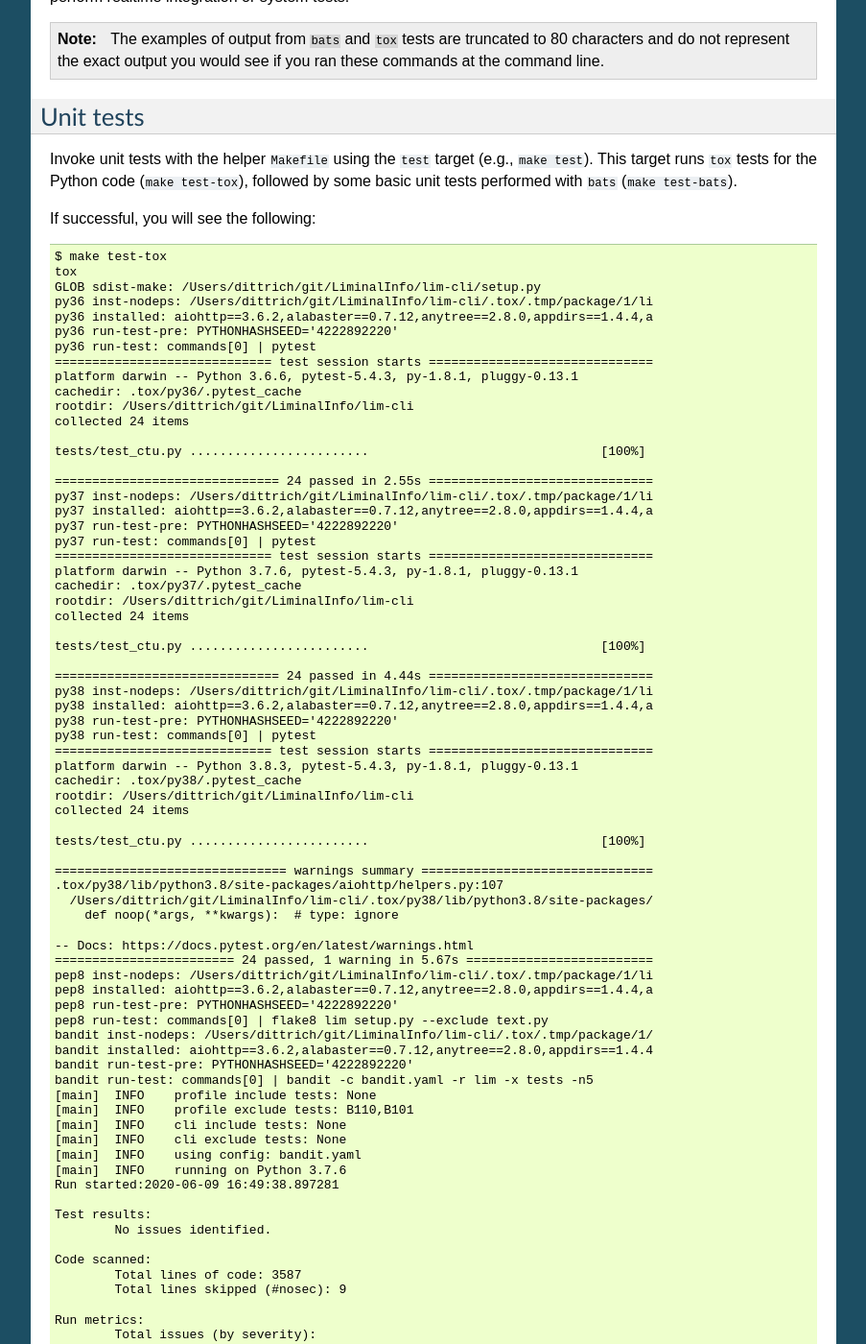
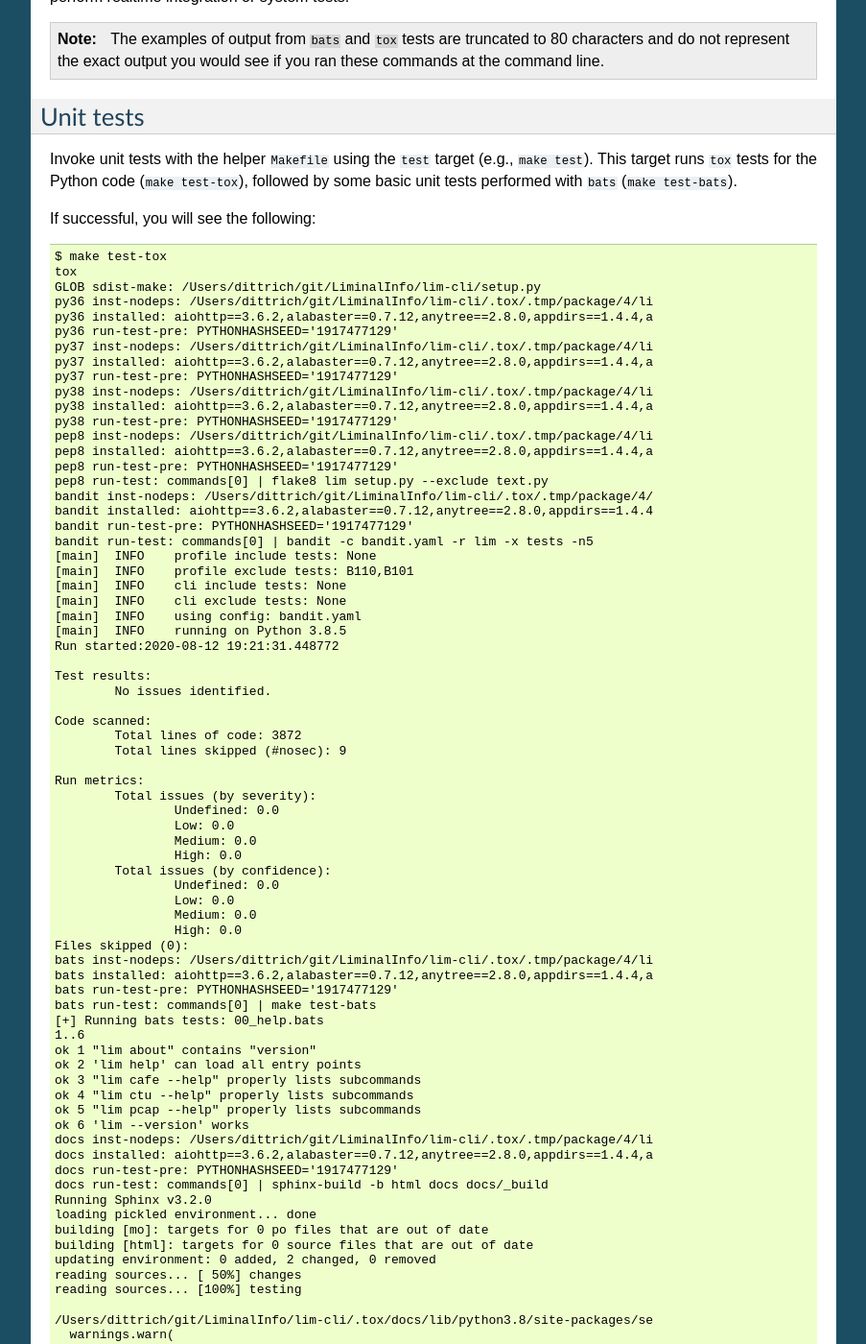
Before and after one commit to davedittrich/lim-cli, a Sphinx documentation site: the page built from docs/testing.rst, in a window 1280 px wide and 1400 px high, scrolled down 421 px. Shown: the whole window at 96% size, without its empty margins (198-1101 px from the left). Built offline with Sphinx 7.4.7, drawn with Linux system fonts in a browser that asks for light colours; some of the changed text lies outside the part shown.

Commit message:
Update test output docs

```diff
--- a/docs/test-bats-runtime.txt
+++ b/docs/test-bats-runtime.txt
@@ -10,28 +10,29 @@ ok 6 "lim pcap extract ips --stdout CTU-Malware-Capture-Botnet-48/botnet-capture
 ok 7 "lim pcap shift time CTU-Malware-Capture-Botnet-48/botnet-capture-20110816-
 ok 8 VOL_PREFIX is exported
 ok 9 packet-cafe Docker containers are running (via "docker ps")
-ok 10 "lim cafe containers --check-running" reports Docker containers are runnin
+ok 10 "lim -q cafe containers" reports Docker containers are running
 ok 11 "lim cafe endpoints" includes "/api/v1/info"
 ok 12 "lim cafe admin endpoints" includes "/v1/info"
-ok 13 "lim cafe tools" includes "cyberreboot/"
+ok 13 "lim cafe tools" includes "iqtlabs/"
 ok 14 "lim cafe info" includes "hostname"
 ok 15 "lim cafe admin info" includes "hostname"
 ok 16 "lim cafe admin sessions" has no sessions
-ok 17 "lim cafe upload --wait ~/git/packet_cafe/notebooks/smallFlows.pcap" works
-ok 18 "lim cafe status" contains "Complete"
-ok 19 "lim cafe admin results" contains "metadata.json" files
-ok 20 "lim cafe admin files" contains "smallFlows.pcap"
-ok 21 "lim cafe upload --wait CTU-Malware-Capture-Botnet-48/botnet-capture-20110
-ok 22 "lim -q cafe report --tool poof" fails
-ok 23 "lim -q cafe report --tool p0f" works
-ok 24 "lim cafe results --tool networkml" works
-ok 25 "lim cafe admin sessions -f value" shows both sessions
-ok 26 "lim cafe admin delete 22222222-2222-2222-2222-222222222222" removes sessi
-ok 27 "lim cafe admin delete --all" leaves storage directory empty
-ok 28 "lim cafe raw --tool p0f" fails
-ok 29 "lim cafe raw --tool p0f --choose" fails (no tty)
-ok 30 "lim cafe results --tool p0f" fails
-ok 31 "lim cafe results --choose" fails (no tty)
-ok 32 "lim cafe about" fails (no tty)
-ok 33 "lim cafe ui" fails (no tty)
-ok 34 Cleaning up /tmp/packet_cafe_status
+ok 17 "lim -q cafe admin sessions" returns failure
+ok 18 "lim cafe upload --wait ~/git/packet_cafe/notebooks/smallFlows_nopayloads.
+ok 19 "lim cafe status" contains "Complete"
+ok 20 "lim cafe admin results" contains "metadata.json" files
+ok 21 "lim cafe admin files" contains "smallFlows_nopayloads.pcap"
+ok 22 "lim cafe upload --wait CTU-Malware-Capture-Botnet-48/botnet-capture-20110
+ok 23 "lim -q cafe report --tool poof" fails
+ok 24 "lim -q cafe report --tool p0f" works
+ok 25 "lim cafe results --tool networkml" works
+ok 26 "lim cafe admin sessions -f value" shows both sessions
+ok 27 "lim cafe admin delete 22222222-2222-2222-2222-222222222222" removes sessi
+ok 28 "lim cafe admin delete --all" leaves storage directory empty
+ok 29 "lim cafe raw --tool p0f" fails
+ok 30 "lim cafe raw --tool p0f --choose" fails (no tty)
+ok 31 "lim cafe results --tool p0f" fails
+ok 32 "lim cafe results --choose" fails (no tty)
+ok 33 "lim cafe about" fails (no tty)
+ok 34 "lim cafe ui" fails (no tty)
+ok 35 Cleaning up /tmp/packet_cafe_status
--- a/docs/test-tox.txt
+++ b/docs/test-tox.txt
@@ -1,72 +1,36 @@
 $ make test-tox
 tox
 GLOB sdist-make: /Users/dittrich/git/LiminalInfo/lim-cli/setup.py
-py36 inst-nodeps: /Users/dittrich/git/LiminalInfo/lim-cli/.tox/.tmp/package/1/li
+py36 inst-nodeps: /Users/dittrich/git/LiminalInfo/lim-cli/.tox/.tmp/package/4/li
 py36 installed: aiohttp==3.6.2,alabaster==0.7.12,anytree==2.8.0,appdirs==1.4.4,a
-py36 run-test-pre: PYTHONHASHSEED='4222892220'
-py36 run-test: commands[0] | pytest
-============================= test session starts ==============================
-platform darwin -- Python 3.6.6, pytest-5.4.3, py-1.8.1, pluggy-0.13.1
-cachedir: .tox/py36/.pytest_cache
-rootdir: /Users/dittrich/git/LiminalInfo/lim-cli
-collected 24 items
-
-tests/test_ctu.py ........................                               [100%]
-
-============================== 24 passed in 2.55s ==============================
-py37 inst-nodeps: /Users/dittrich/git/LiminalInfo/lim-cli/.tox/.tmp/package/1/li
+py36 run-test-pre: PYTHONHASHSEED='1917477129'
+py37 inst-nodeps: /Users/dittrich/git/LiminalInfo/lim-cli/.tox/.tmp/package/4/li
 py37 installed: aiohttp==3.6.2,alabaster==0.7.12,anytree==2.8.0,appdirs==1.4.4,a
-py37 run-test-pre: PYTHONHASHSEED='4222892220'
-py37 run-test: commands[0] | pytest
-============================= test session starts ==============================
-platform darwin -- Python 3.7.6, pytest-5.4.3, py-1.8.1, pluggy-0.13.1
-cachedir: .tox/py37/.pytest_cache
-rootdir: /Users/dittrich/git/LiminalInfo/lim-cli
-collected 24 items
-
-tests/test_ctu.py ........................                               [100%]
-
-============================== 24 passed in 4.44s ==============================
-py38 inst-nodeps: /Users/dittrich/git/LiminalInfo/lim-cli/.tox/.tmp/package/1/li
+py37 run-test-pre: PYTHONHASHSEED='1917477129'
+py38 inst-nodeps: /Users/dittrich/git/LiminalInfo/lim-cli/.tox/.tmp/package/4/li
 py38 installed: aiohttp==3.6.2,alabaster==0.7.12,anytree==2.8.0,appdirs==1.4.4,a
-py38 run-test-pre: PYTHONHASHSEED='4222892220'
-py38 run-test: commands[0] | pytest
-============================= test session starts ==============================
-platform darwin -- Python 3.8.3, pytest-5.4.3, py-1.8.1, pluggy-0.13.1
-cachedir: .tox/py38/.pytest_cache
-rootdir: /Users/dittrich/git/LiminalInfo/lim-cli
-collected 24 items
-
-tests/test_ctu.py ........................                               [100%]
-
-=============================== warnings summary ===============================
-.tox/py38/lib/python3.8/site-packages/aiohttp/helpers.py:107
-  /Users/dittrich/git/LiminalInfo/lim-cli/.tox/py38/lib/python3.8/site-packages/
-    def noop(*args, **kwargs):  # type: ignore
-
--- Docs: https://docs.pytest.org/en/latest/warnings.html
-======================== 24 passed, 1 warning in 5.67s =========================
-pep8 inst-nodeps: /Users/dittrich/git/LiminalInfo/lim-cli/.tox/.tmp/package/1/li
+py38 run-test-pre: PYTHONHASHSEED='1917477129'
+pep8 inst-nodeps: /Users/dittrich/git/LiminalInfo/lim-cli/.tox/.tmp/package/4/li
 pep8 installed: aiohttp==3.6.2,alabaster==0.7.12,anytree==2.8.0,appdirs==1.4.4,a
-pep8 run-test-pre: PYTHONHASHSEED='4222892220'
+pep8 run-test-pre: PYTHONHASHSEED='1917477129'
 pep8 run-test: commands[0] | flake8 lim setup.py --exclude text.py
-bandit inst-nodeps: /Users/dittrich/git/LiminalInfo/lim-cli/.tox/.tmp/package/1/
+bandit inst-nodeps: /Users/dittrich/git/LiminalInfo/lim-cli/.tox/.tmp/package/4/
 bandit installed: aiohttp==3.6.2,alabaster==0.7.12,anytree==2.8.0,appdirs==1.4.4
-bandit run-test-pre: PYTHONHASHSEED='4222892220'
+bandit run-test-pre: PYTHONHASHSEED='1917477129'
 bandit run-test: commands[0] | bandit -c bandit.yaml -r lim -x tests -n5
 [main]	INFO	profile include tests: None
 [main]	INFO	profile exclude tests: B110,B101
 [main]	INFO	cli include tests: None
 [main]	INFO	cli exclude tests: None
 [main]	INFO	using config: bandit.yaml
-[main]	INFO	running on Python 3.7.6
-Run started:2020-06-09 16:49:38.897281
+[main]	INFO	running on Python 3.8.5
+Run started:2020-08-12 19:21:31.448772
 
 Test results:
 	No issues identified.
 
 Code scanned:
-	Total lines of code: 3587
+	Total lines of code: 3872
 	Total lines skipped (#nosec): 9
 
 Run metrics:
@@ -81,9 +45,9 @@ Run metrics:
 		Medium: 0.0
 		High: 0.0
 Files skipped (0):
-bats inst-nodeps: /Users/dittrich/git/LiminalInfo/lim-cli/.tox/.tmp/package/1/li
+bats inst-nodeps: /Users/dittrich/git/LiminalInfo/lim-cli/.tox/.tmp/package/4/li
 bats installed: aiohttp==3.6.2,alabaster==0.7.12,anytree==2.8.0,appdirs==1.4.4,a
-bats run-test-pre: PYTHONHASHSEED='4222892220'
+bats run-test-pre: PYTHONHASHSEED='1917477129'
 bats run-test: commands[0] | make test-bats
 [+] Running bats tests: 00_help.bats
 1..6
@@ -93,53 +57,41 @@ ok 3 "lim cafe --help" properly lists subcommands
 ok 4 "lim ctu --help" properly lists subcommands
 ok 5 "lim pcap --help" properly lists subcommands
 ok 6 'lim --version' works
-docs inst-nodeps: /Users/dittrich/git/LiminalInfo/lim-cli/.tox/.tmp/package/1/li
+docs inst-nodeps: /Users/dittrich/git/LiminalInfo/lim-cli/.tox/.tmp/package/4/li
 docs installed: aiohttp==3.6.2,alabaster==0.7.12,anytree==2.8.0,appdirs==1.4.4,a
-docs run-test-pre: PYTHONHASHSEED='4222892220'
+docs run-test-pre: PYTHONHASHSEED='1917477129'
 docs run-test: commands[0] | sphinx-build -b html docs docs/_build
-Running Sphinx v3.1.0
+Running Sphinx v3.2.0
 loading pickled environment... done
 building [mo]: targets for 0 po files that are out of date
-building [html]: targets for 10 source files that are out of date
-updating environment: 0 added, 3 changed, 0 removed
-reading sources... [ 33%] changes
-reading sources... [ 66%] testing
-reading sources... [100%] usage
+building [html]: targets for 0 source files that are out of date
+updating environment: 0 added, 2 changed, 0 removed
+reading sources... [ 50%] changes
+reading sources... [100%] testing
 
+/Users/dittrich/git/LiminalInfo/lim-cli/.tox/docs/lib/python3.8/site-packages/se
+  warnings.warn(
+/Users/dittrich/git/LiminalInfo/lim-cli/docs/testing.rst:65: WARNING: Include fi
 looking for now-outdated files... none found
 pickling environment... done
 checking consistency... done
 preparing documents... done
-writing output... [ 10%] authors
-writing output... [ 20%] changes
-writing output... [ 30%] contributing
-writing output... [ 40%] ctu
-writing output... [ 50%] index
-writing output... [ 60%] installation
-writing output... [ 70%] packet-cafe
-writing output... [ 80%] readme
-writing output... [ 90%] testing
-writing output... [100%] usage
+writing output... [ 33%] changes
+writing output... [ 66%] index
+writing output... [100%] testing
 
 generating indices...  genindexdone
 writing additional pages...  searchdone
-copying images... [ 25%] images/lim-ctu-list-fit-width.png
-copying images... [ 50%] images/packet-cafe-web-page.png
-copying images... [ 75%] images/docker-dashboard-packet-cafe.png
-copying images... [100%] images/packet-cafe-ui.png
-
 copying static files... ... done
 copying extra files... done
 dumping search index in English (code: en)... done
 dumping object inventory... done
-build succeeded.
+build succeeded, 1 warning.
 
 The HTML pages are in docs/_build.
-/Users/dittrich/git/LiminalInfo/lim-cli/.tox/docs/lib/python3.7/site-packages/cl
-  option_string))
-pypi inst-nodeps: /Users/dittrich/git/LiminalInfo/lim-cli/.tox/.tmp/package/1/li
+pypi inst-nodeps: /Users/dittrich/git/LiminalInfo/lim-cli/.tox/.tmp/package/4/li
 pypi installed: aiohttp==3.6.2,alabaster==0.7.12,anytree==2.8.0,appdirs==1.4.4,a
-pypi run-test-pre: PYTHONHASHSEED='4222892220'
+pypi run-test-pre: PYTHONHASHSEED='1917477129'
 pypi run-test: commands[0] | python setup.py check --restructuredtext
 running check
 ___________________________________ summary ____________________________________
```
Also changed, not shown: other parts of docs/test-bats-runtime.txt (+1 -1 lines).
